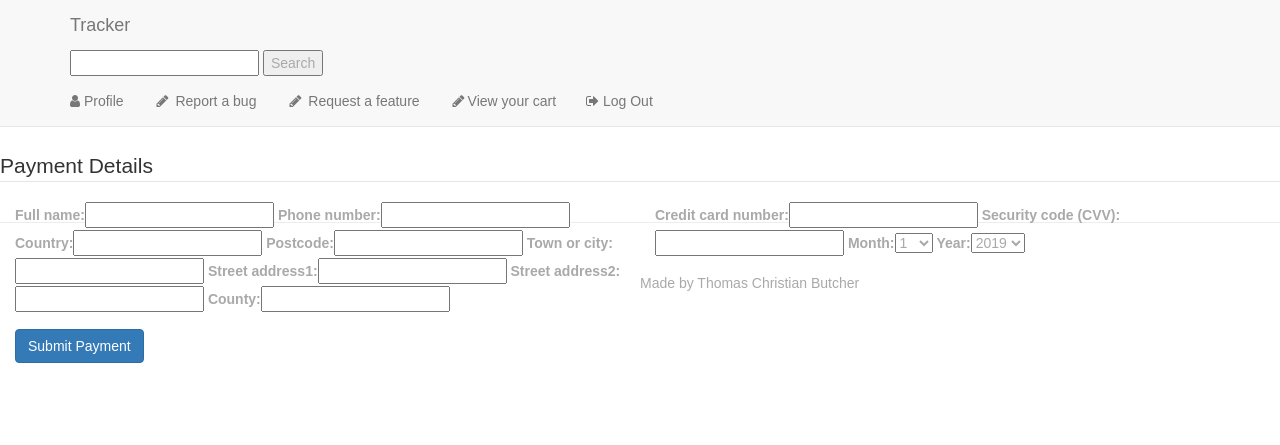
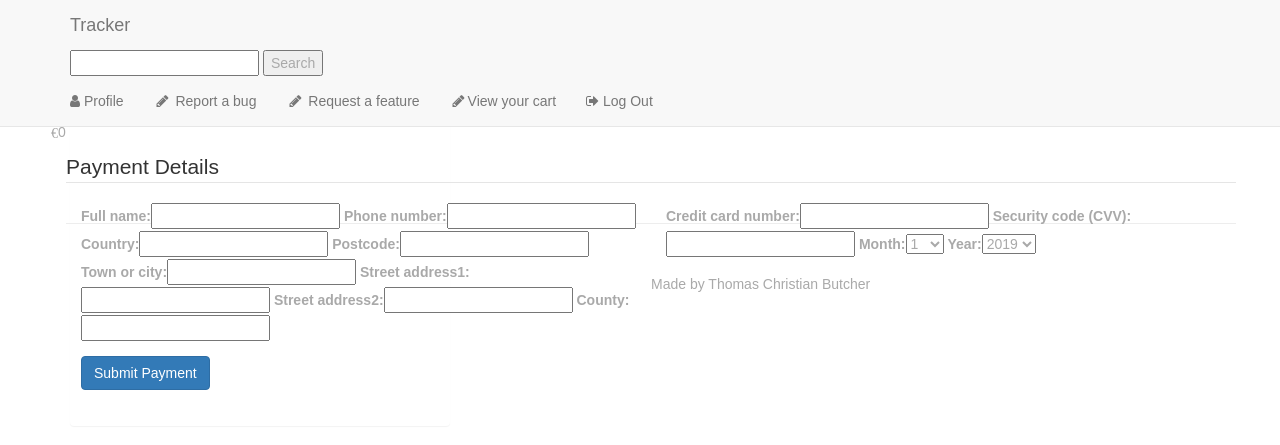
Before and after one commit to stormtrooper88/issue-tracker-milestone-project, a Django app: page /checkout/ in a window 1280 px wide. Shown: the top 445 px of the page. Run offline with Django 3.2, Linux system fonts and the light colour scheme; a user stored in the database is signed in; some libraries are stand-ins or nearby versions; some web fonts are replaced.

Commit message:
worked on checkout html in checkout to make it look clean

```diff
--- a/checkout/templates/checkout.html
+++ b/checkout/templates/checkout.html
@@ -11,11 +11,12 @@
 </script>
 <script type="text/javascript" src="{% static 'js/stripe.js' %}"></script>
 {% endblock %}
-
 {% block content %}
-<div class="row row-flex">
+<div class="container">
+   <div class="col-xs-10 col-xs-offset-1 col-sm-offset-0 col-sm-6 col-md-4 display panel panel-default">
+      <div class="row row-flex">
+         <div class="col">
     {% for item in cart_items %}
-        <div class="col-xs-10 col-xs-offset-1 col-sm-offset-0 col-sm-6 col-md-4 display panel panel-default">
             <div class="panel-body">
                 <div class="product" style="background-image: url('{{ MEDIA_URL }}{{ item.product.image }}')"></div>
 
@@ -27,11 +28,16 @@
                 </div>
             </div>
         </div>
+        </div>
+        </div>
+        </div>
     {% endfor %}
-</div>
+
 <div class="row">
+     <div class="col">
     <p>Total</p>
     <p><span class="glyphicon glyphicon-euro" aria-hidden="true"></span>{{ total }}</p>
+</div>
 </div>
 
 
```
